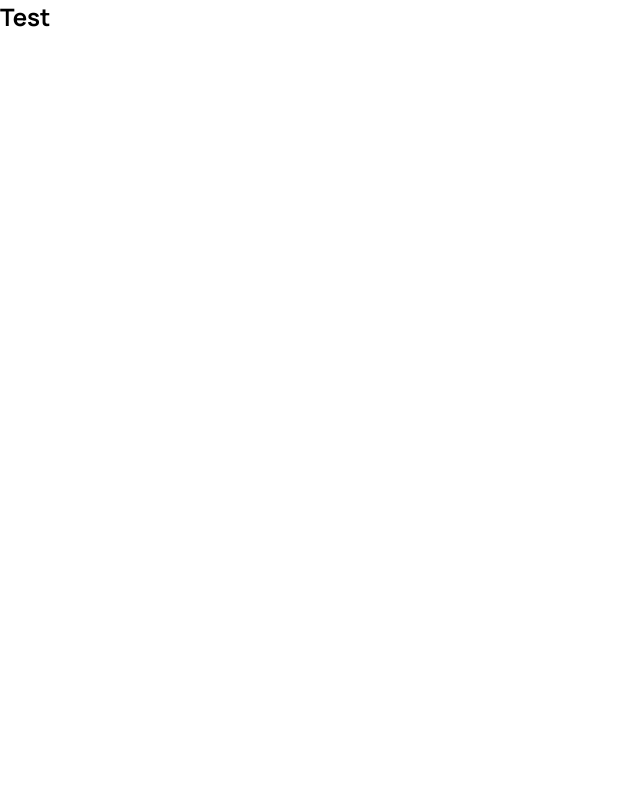
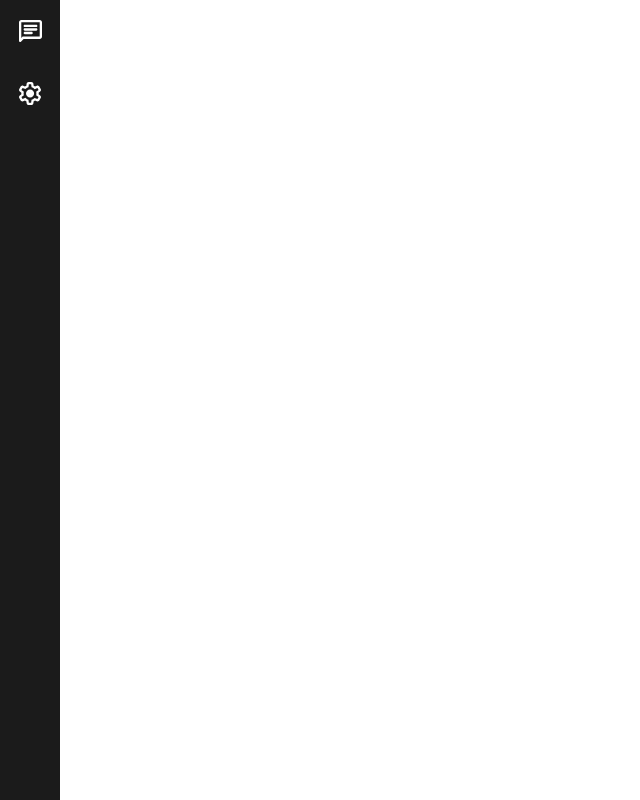
Before and after one commit to TysikGG/reflow, a Next.js app: page / in a window 1280 px wide. Shown: the whole page, without its empty margins (0-640 px from the left). Built offline with nearby package versions, Linux system fonts and the light colour scheme.

Commit message:
panel init

```diff
--- /dev/null
+++ b/src/UI/panel.tsx
@@ -0,0 +1,15 @@
+import styles from "@/styles/components/panel.module.css";
+
+import Chat from "@/favicons/svg/Chat.svg";
+import Options from "@/favicons/svg/Options.svg";
+
+export default function Panel() {
+    return (
+        <div className={styles.container}>
+            <section>
+                <Chat />
+                <Options />
+            </section>
+        </div>
+    );
+}
--- a/src/app/page.tsx
+++ b/src/app/page.tsx
@@ -1,7 +1,9 @@
+import Panel from "@/UI/panel";
+
 export default function Home() {
   return (
-    <div>
-      <h1>Test</h1>
+    <div style={{ width: "100%", height: "100%" }}>
+      <Panel />
     </div>
   );
 }
--- /dev/null
+++ b/src/styles/components/panel.module.css
@@ -0,0 +1,20 @@
+.container {
+    width: 60px;
+    height: 100%;
+    background-color: var(--background);
+    display: flex;
+    flex-direction: column;
+    align-items: center;
+    justify-content: space-between;
+}
+
+.container section {
+    display: flex;
+    flex-direction: column;
+}
+
+.container section svg {
+    margin-bottom: 20px;
+    margin-top: 20px;
+    cursor: pointer;
+}
```
Also changed, not shown: src/favicons/svg/Chat.svg (added), src/favicons/svg/Options.svg (added).
